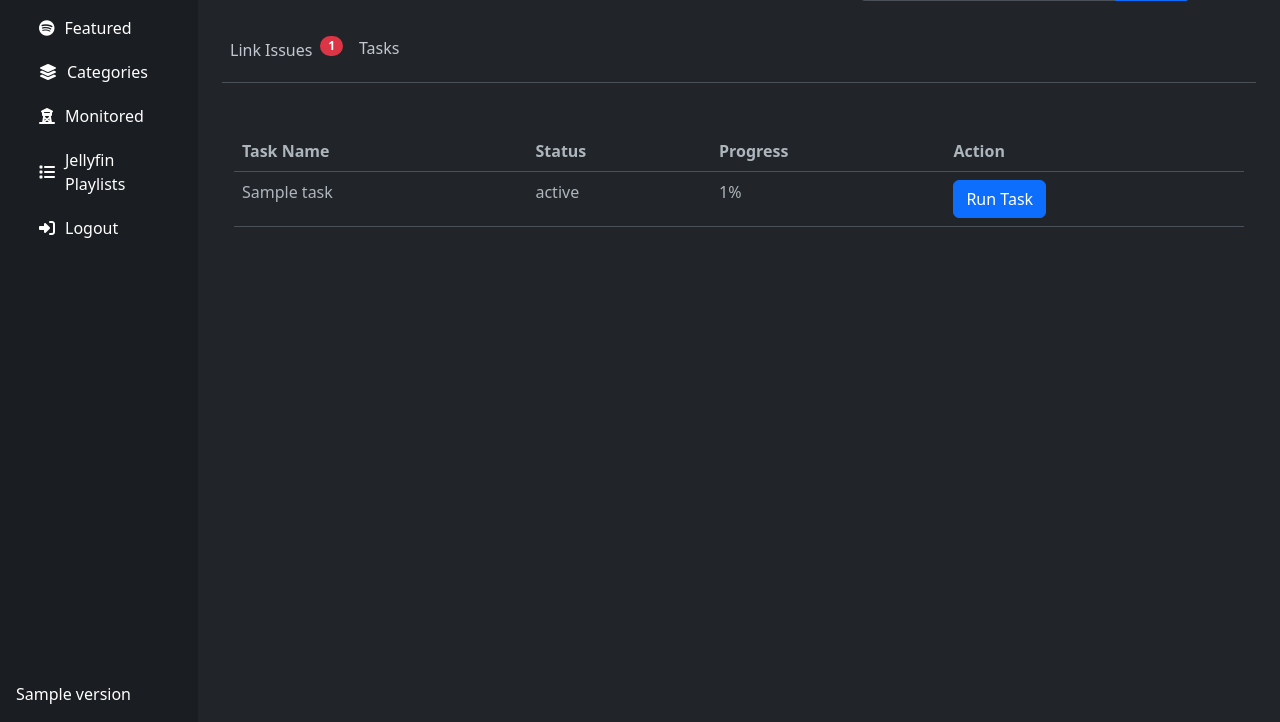
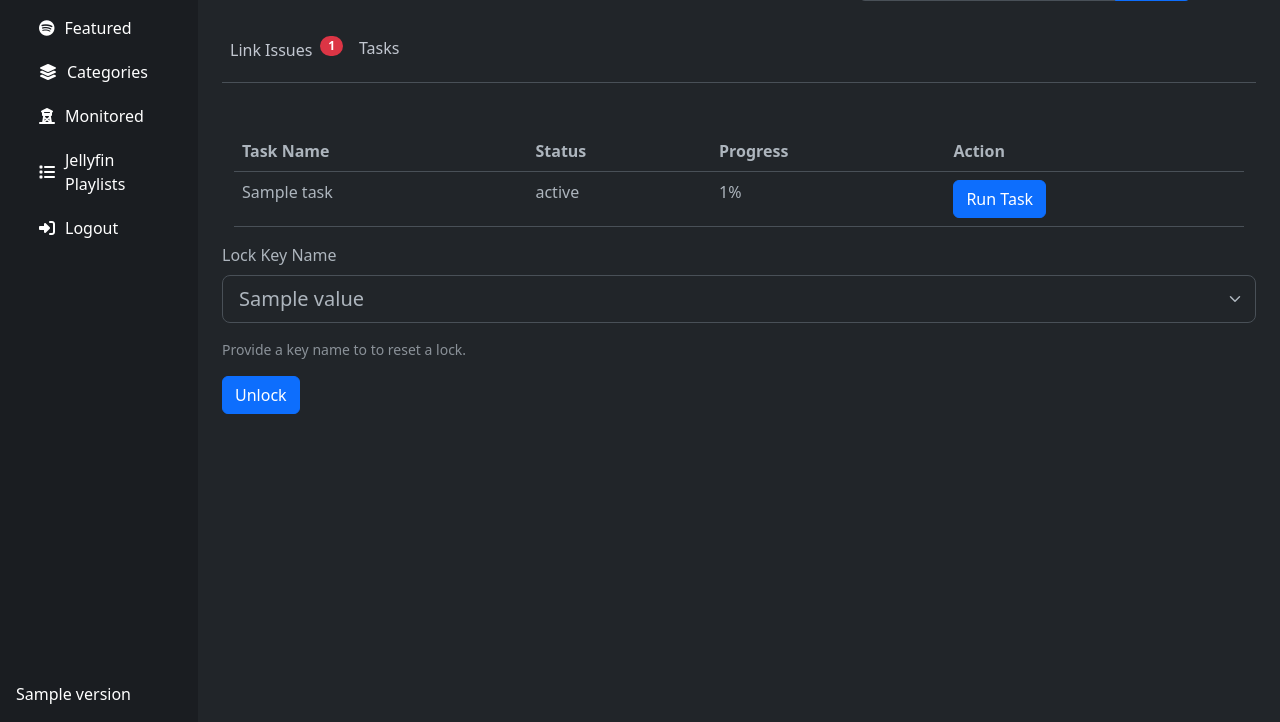
Before and after one commit to vvirtues/jellyplist, a Python web app: template templates/admin/tasks.html in a window 1280 px wide. Shown: the part 78-800 px from the top of the page. Run offline with Jinja, Linux system fonts and the light colour scheme; the template is opened without the code that fills it: most values are stand-ins (such as "Sample title", 1, 10 or a date in 2020); some libraries are stand-ins or nearby versions.

Commit message:
Unblock redis locks

```diff
--- a/templates/admin/tasks.html
+++ b/templates/admin/tasks.html
@@ -1,8 +1,6 @@
 {% extends "admin.html" %}
 {% block admin_content %}
 <div class="container mt-5">
-
-    <!-- Tabelle für den Task-Status -->
     <table class="table">
         <thead>
             <tr>
@@ -12,10 +10,27 @@
                 <th>Action</th>
             </tr>
         </thead>
-        <!-- Das Partial wird dynamisch über HTMX geladen -->
         <tbody id="task-status" hx-get="/task_status" hx-trigger="every 1s" hx-swap="innerHTML">
             {% include 'partials/_task_status.html' %}
         </tbody>
     </table>
 </div>
+<div>
+    <form hx-post="/unlock_key" hx-swap="outerHTML" hx-target="#empty">
+        <div class="mb-3">
+          <label for="inputLockKey" class="form-label">Lock Key Name</label>
+          <select class="form-select form-select-lg mb-3" aria-label="Select task lock to unlock" id="inputLockKey" name="inputLockKey">
+            {% for value in lock_keys %}
+                <option value="{{value}}">{{value}}</option>
+            {% endfor %}
+
+          </select>
+          <div id="inputLockKeyHelp" class="form-text">Provide a key name to to reset a lock. </div>
+        </div>
+
+        <button type="submit" class="btn btn-primary">Unlock</button>
+      </form>
+</div>
+<div id="empty"></div>
+
 {% endblock %}
```
Also changed, not shown: app/functions.py (+8 -0 lines).
